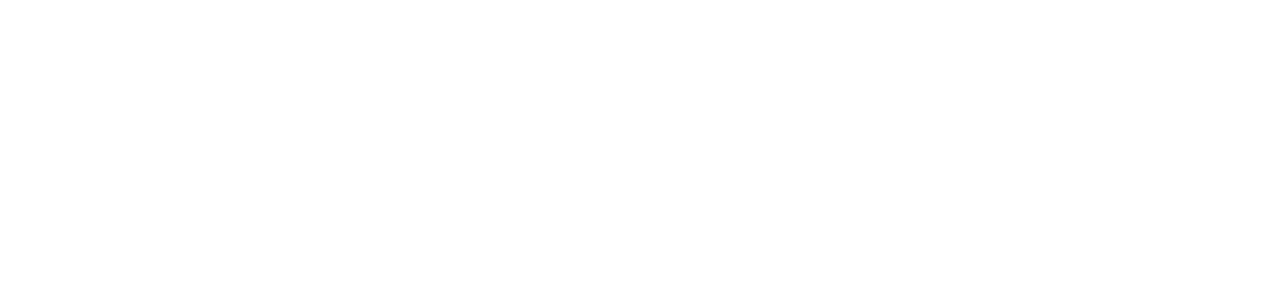
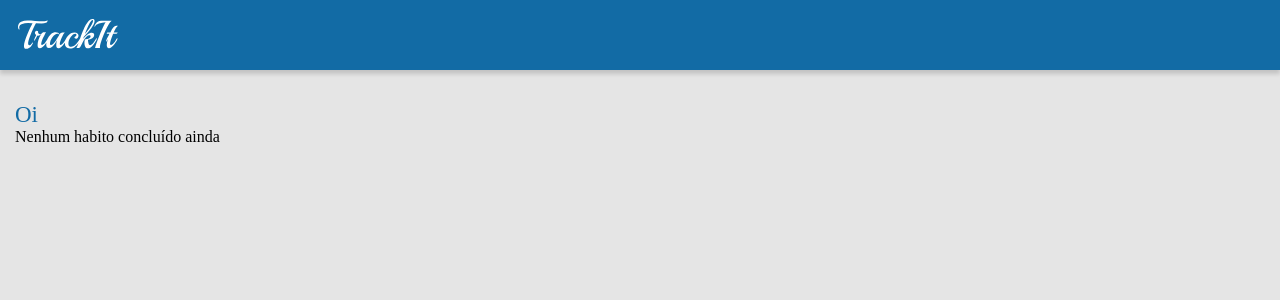
Before and after one commit to jotapedeside/projeto10-trackit, a React (Create React App) app: page /hoje in a window 1280 px wide. Before the commit this address had no page. Shown: the top 300 px of the page. Built offline with nearby package versions, Linux system fonts and the light colour scheme.

Commit message:
fix: using Context properly now

```diff
--- /dev/null
+++ b/src/assets/Header.js
@@ -0,0 +1,48 @@
+import styled from "styled-components";
+import { Link } from "react-router-dom";
+import AssetsImgs from "./img/AssetsImg";
+import UserContext from "../components/UserContext";
+import { useContext } from "react";
+
+export default function Header(){
+  const {userData, userDataData} = useContext(UserContext);
+  console.log(userData);
+  const {image} = userData;
+  //const {image} = "https://http.cat/411.jpg";
+  console.log(image);
+  return (
+    <HeaderWrapper>
+      <Link to="today">
+        <img src={AssetsImgs.TrackIt} alt="" />
+      </Link>
+      <div>
+        <img src={image} alt={image} />
+      </div>
+    </HeaderWrapper>
+  )
+}
+
+const HeaderWrapper = styled.header`
+  position: fixed;
+  top: 0;
+  left: 0;
+  width: 100%;
+  height: 70px;
+  background: #126BA5;
+  box-shadow: 0px 4px 4px rgba(0, 0, 0, 0.15);
+  z-index: 1;
+  display: flex;
+  align-items: center;
+  justify-content: space-between;
+  padding: 0 18px;
+.div-legal {
+    display: flex;
+    align-items: center;
+    justify-content: space-between
+}
+ion-icon {
+    font-size: 45px;
+    color: white;
+    cursor: pointer;
+}
+`
--- a/src/components/App.js
+++ b/src/components/App.js
@@ -1,28 +1,34 @@
 import { BrowserRouter, Routes, Route } from "react-router-dom";
-import React, {createContext} from "react";
+import React, { useState }  from "react";
+import { UserProvider } from "./UserContext";
+
 import GlobalStyle from "./GlobalStyle";
 import Login from "./Login";
 import Register from "./Register";
+import Today from "./Today";
+
+import { useContext } from "react";
 
 function App() {
-
-  const UserContext = createContext();
-  const [user, setUser] = React.useState();
+  const [infartinho, setInfartinho] = useState([]);
+  //const { userData, setUserData } = useContext(UserContext);
 
   return (
-    <UserContext.Provider value={{user, setUser}}>
+    <UserProvider>
       <BrowserRouter>
         <GlobalStyle />
         <Routes>
-          <Route path="/" element={<Login />} />
+
+          <Route path="/" element={ <Login /> } />
           <Route path="/cadastro" element={<Register />} />
+          <Route path="/hoje" element={<Today />} />
           {/*<Route path="/habitos" element={<Habits />} />
           <Route path="/hoje" element={<Today />} />
           <Route path="/historico" element={<History />} />
           */}
         </Routes>
       </BrowserRouter>
-    </UserContext.Provider>
+    </UserProvider>
   )
 }
 
--- a/src/components/Login.js
+++ b/src/components/Login.js
@@ -3,19 +3,20 @@ import { Link, useNavigate } from "react-router-dom";
 import { useState } from "react";
 import AssetsImgs from "../assets/img/AssetsImg";
 import axios from "axios";
+import UserContext from "../components/UserContext";
+import { useContext } from "react";
 
 export default function Login(){
-
-  //const { setUserInfo, setSidebaropen } = useContext(UserContext);
+  //const [estaSalvo, setEstaSalvo] = useState(true);
   const navigate = useNavigate();
-  //const [estaSalvo, setEstaSalvo] = useState(true);
   const [user, setUser] = useState({
     email: "",
     password: ""
   });
   const [enableBtn, setEnableBtn] = useState(true);
+  const { userData, setUserData } = useContext(UserContext);
   const forms = inputs();
-
+  console.log(userData);
   //INTERNAL FUNCTIONS
   function inputs() {
     return (
@@ -54,11 +55,16 @@ export default function Login(){
         email: user.email,
         password: user.password
     });
-      res.then(() => {
-        //console.log(res);
-        navigate("/today")
+      res.then((user) => {
+        console.log(user.data);
+        console.log(user);
+        console.log(user.data.image);
+        setUserData(user.data);
+        //setInfartinho(user.data);
+        navigate("/hoje")
       })
       .catch(e => {
+        console.log(e);
         alert("Um erro ocorreu: " + e.res + ". Por favor, tente novamente.");
         setEnableBtn(true)
       })
--- a/src/components/Register.js
+++ b/src/components/Register.js
@@ -3,6 +3,8 @@ import { Link, useNavigate } from "react-router-dom";
 import { useState } from "react";
 import AssetsImgs from "../assets/img/AssetsImg";
 import axios from "axios";
+import UserContext from "../components/UserContext";
+import { useContext } from "react";
 
 
 export default function Register() {
@@ -14,6 +16,8 @@ export default function Register() {
     password: ""
   });
   const [enableBtn, setEnableBtn] = useState(true);
+
+  const { userData, setUserData } = useContext(UserContext);
 
   const forms = inputs();
   //INTERNAL FUNCTIONS
@@ -72,7 +76,8 @@ export default function Register() {
         password: user.password
     });
       res.then(() => {
-        //console.log(res);
+        console.log(res);
+        setUserData(res.data);
         navigate("/")
       })
       .catch((e) => {
--- /dev/null
+++ b/src/components/Today.js
@@ -0,0 +1,31 @@
+import styled from "styled-components";
+import Header from "../assets/Header";
+
+export default function Today() {
+  return (
+    <>
+      <Header />
+      {/*TODO: create header*/}
+      <TodayBody>
+        <h1>Oi</h1>
+        <h2>Nenhum habito concluído ainda</h2>
+        {/*habitos*/}
+      </TodayBody>
+      {/*TODO: create footer*/}
+    </>
+  )
+}
+
+const TodayBody = styled.div`
+  width: 100%;
+  min-height: 100vh;
+  height: 100%;
+  margin-top: 70px;
+  padding: 30px 15px 110px 15px;
+  background-color: #E5E5E5;
+  h1 {
+    font-size: 23px;
+    line-height: 29px;
+    color: #126BA5;
+  }
+`
--- /dev/null
+++ b/src/components/UserContext.js
@@ -0,0 +1,21 @@
+import {createContext, useState} from "react";
+
+const UserContext = createContext({});
+
+export function UserProvider({children}) {
+
+  const [userData, setUserData] = useState({
+    email: "",
+    name: "",
+    image: "",
+    password: ""
+  });
+  const [img, setImg] = useState("https://http.cat/411.jpg");
+
+  return (
+    <UserContext.Provider value={{userData, setUserData}}>
+      {children}
+    </UserContext.Provider>
+  )
+}
+export default UserContext;
```
Also changed, not shown: src/assets/Footer.js (added).
